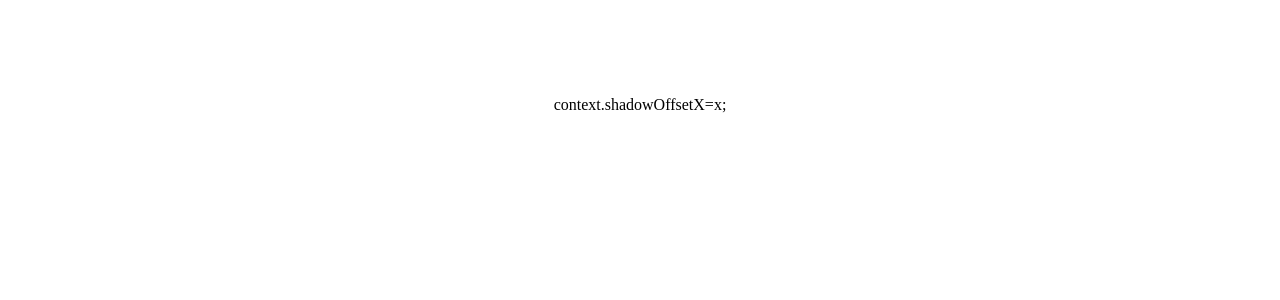
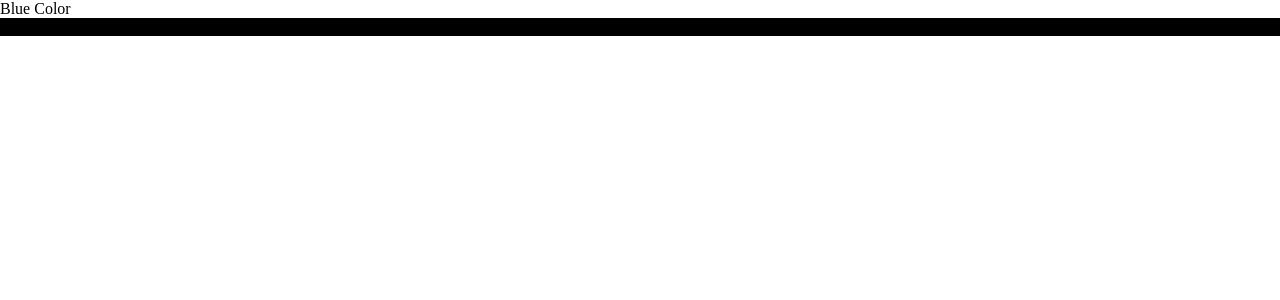
Before and after one commit to hassaammgl/hassaam-hassaan-engineering, a Next.js app: page / in a window 1280 px wide. Shown: the top 300 px of the page. Built offline with nearby package versions, Linux system fonts and the light colour scheme.

Commit message:
tumhein woh pasand ha

```diff
--- a/app/page.js
+++ b/app/page.js
@@ -1,10 +1,11 @@
-import styles from './page.module.css'
-
+import style from "@/styles/main.module.scss";
+import Main from "@/components/client/Home";
+import Header from "@/components/Header";
 export default function Home() {
   return (
-    <main className={styles.main}>
-      context.shadowOffsetX=x;
-
-    </main>
-  )
+    <>
+      <Header />
+      <Main />
+    </>
+  );
 }
--- /dev/null
+++ b/components/Header.jsx
@@ -0,0 +1,11 @@
+import React from 'react'
+
+const Header = () => {
+  return (
+    <div>
+      Blue Color
+    </div>
+  )
+}
+
+export default Header
--- /dev/null
+++ b/components/client/Home.jsx
@@ -0,0 +1,13 @@
+"use client";
+import ServerHome from '../server/Home';
+import React from 'react'
+
+const Home = () => {
+  return (
+    <ServerHome>
+      something
+    </ServerHome>
+  )
+}
+
+export default Home
--- /dev/null
+++ b/components/server/Home.jsx
@@ -0,0 +1,8 @@
+import React from "react";
+import style from "@/styles/main.module.scss";
+
+const Home = ({ children }) => {
+  return <div className={style.main}>{children}</div>;
+};
+
+export default Home;
--- /dev/null
+++ b/styles/main.module.scss
@@ -0,0 +1,3 @@
+.main{
+    background-color: #000;
+}
```
